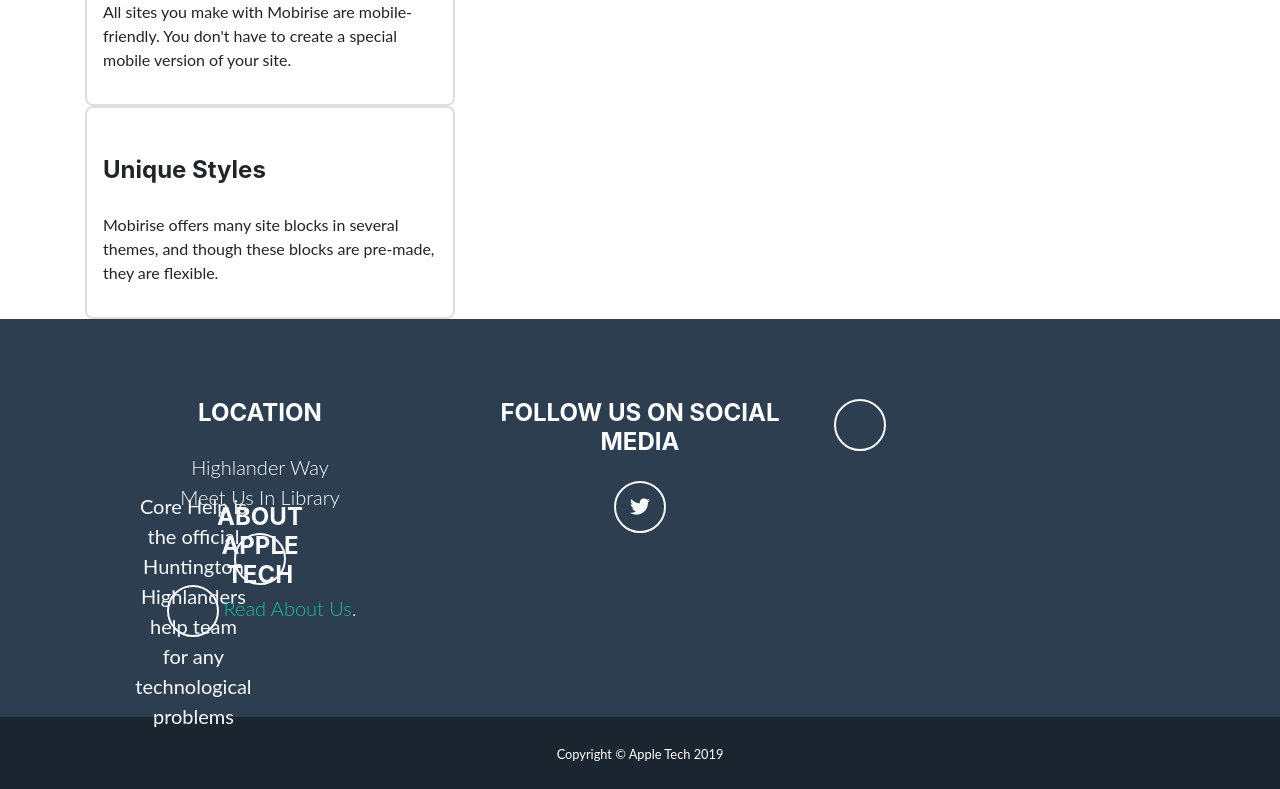
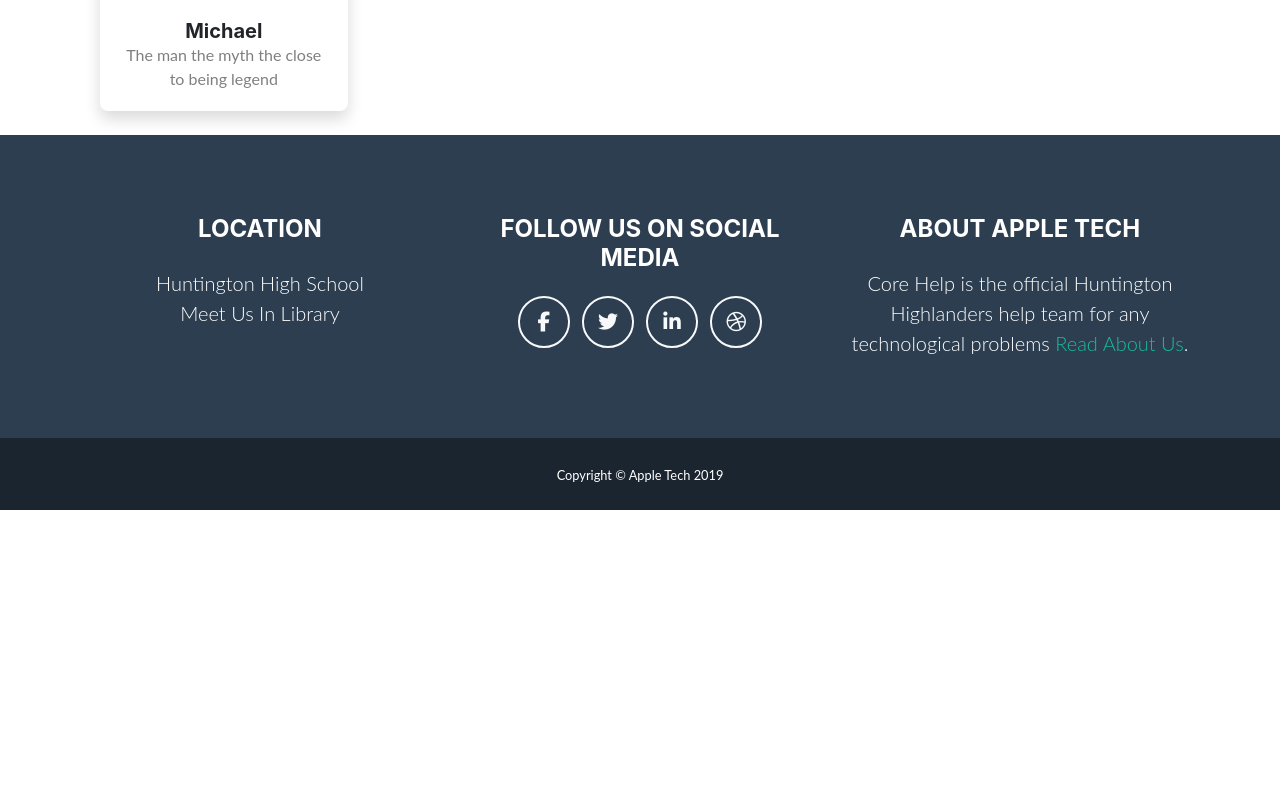
Before and after one commit to Levi-Strieter/Django_Help_Website, a Django app: page /core/about_us in a window 1280 px wide. Shown: the part 697-1486 px from the top of the page. After the commit the page ends 1207 px from the top, so only its background shows below. Run offline with Django 3.2, Linux system fonts and the light colour scheme; some libraries are stand-ins or nearby versions.

Commit message:
About us page added

```diff
--- a/core/templates/base.html
+++ b/core/templates/base.html
@@ -58,6 +58,9 @@
       <li class="nav-item">
         <a href="/core/help_form" class="nav-link">Help Form</a>
       </li>
+      <li>
+        <a href="/core/about_us" class="nav-link">About Us</a>
+      </li>
     </ul>
     {% if user.is_authenticated %}
     <div class="dropdown">
@@ -92,15 +95,25 @@
         <!-- Footer Location -->
         <div class="col-lg-4 mb-5 mb-lg-0">
           <h4 class="text-uppercase mb-4">Location</h4>
-          <p class="lead mb-0">Highlander Way
+          <p class="lead mb-0">Huntington High School
             <br>Meet Us In Library</p>
         </div>
 
         <!-- Footer Social Icons -->
         <div class="col-lg-4 mb-5 mb-lg-0">
           <h4 class="text-uppercase mb-4">Follow Us on Social Media</h4>
+          <a class="btn btn-outline-light btn-social mx-1" href="#">
+            <i class="fab fa-fw fa-facebook-f"></i>
+          </a>
           <a class="btn btn-outline-light btn-social mx-1" href="https://twitter.com/HighlanderCore">
             <i class="fab fa-fw fa-twitter"></i>
+          </a>
+          <a class="btn btn-outline-light btn-social mx-1" href="#">
+            <i class="fab fa-fw fa-linkedin-in"></i>
+          </a>
+          <a class="btn btn-outline-light btn-social mx-1" href="#">
+            <i class="fab fa-fw fa-dribbble"></i>
+          </a>
         </div>
 
         <!-- Footer About Text -->
--- a/website/templates/website/about_us.html
+++ b/website/templates/website/about_us.html
@@ -2,101 +2,69 @@
 
 {% block content %}
 
+<!-- Header -->
+<header class="bg-primary text-center py-5 mb-4">
+    <div class="container">
+      <h1 class="font-weight-light text-white">Meet the Team</h1>
+    </div>
+  </header>
 
-<section class="header1 cid-qyvisAZ1Bw" id="header1-7" data-rv-view="758">
-
-
-
-
-
+  <!-- Page Content -->
   <div class="container">
-            <div class="row justify-content-md-center">
-                <div class="mbr-white col-md-10">
-                    <h1 class="mbr-section-title align-center mbr-bold pb-3 mbr-fonts-style display-5">Responsive Bootstrap About Us Page Template</h1>
-                    <h3 class="mbr-section-subtitle align-center mbr-light pb-3 mbr-fonts-style display-2">MEET OUR TEAM</h3>
-                    <p class="mbr-text align-center pb-3 mbr-fonts-style display-5">
-                        We are all very different. We were born in different cities, at different times, we love different music, food, movies. But we have something that unites us all. It is our company. We are its heart. We are not just a team, we are a family.
-                    </p>
-                    <div class="mbr-section-btn align-center"><a class="btn btn-md btn-black-outline display-4" href="index.html#form1-4">
-                            CONTACT US</a></div>
+    <div class="row">
+      <!-- Team Member 1 -->
+      <div class="col-xl-3 col-md-6 mb-4">
+        <div class="card border-0 shadow">
+          <img src="https://source.unsplash.com/TMgQMXoglsM/500x350" class="card-img-top" alt="...">
+          <div class="card-body text-center">
+            <h5 class="card-title mb-0">Levi Strieter</h5>
+            <div class="card-text text-black-50">Developer and Technical guy</div>
           </div>
         </div>
       </div>
-
-    </section>
-
-    <section class="header1 cid-qyvcqB36eR" id="header1-0" data-rv-view="761">
-
-
-
-
-
-        <div class="container">
-            <div class="row justify-content-md-center">
-                <div class="mbr-white col-md-10">
-
-
-
-
+      <!-- Team Member 2 -->
+      <div class="col-xl-3 col-md-6 mb-4">
+        <div class="card border-0 shadow">
+          <img src="https://source.unsplash.com/9UVmlIb0wJU/500x350" class="card-img-top" alt="...">
+          <div class="card-body text-center">
+            <h5 class="card-title mb-0">Josiah Salters</h5>
+            <div class="card-text text-black-50">Clown</div>
           </div>
         </div>
       </div>
-
-    </section>
-
-    <section class="features1 cid-qyvcAqZyNq" id="features1-1" data-rv-view="764">
-
-
-
-
-        <div class="container">
-            <div class="media-container-row">
-
-                <div class="card p-3 col-12 col-md-6 col-lg-4">
-                    <div class="card-img pb-3">
-                        <span class="mbr-iconfont mbri-users" style="color: rgb(0, 0, 0);" media-simple="true"></span>
-                    </div>
-                    <div class="card-box">
-                        <h4 class="card-title py-3 mbr-fonts-style display-5">
-                            Creativity</h4>
-                        <p class="mbr-text mbr-fonts-style display-7">
-                            It's the ability to think outside the box. We make decisions, create something new and generate a lot of ideas.
-                        </p>
+      <!-- Team Member 3 -->
+      <div class="col-xl-3 col-md-6 mb-4">
+        <div class="card border-0 shadow">
+          <img src="https://source.unsplash.com/sNut2MqSmds/500x350" class="card-img-top" alt="...">
+          <div class="card-body text-center">
+            <h5 class="card-title mb-0">Jaden Phillips</h5>
+            <div class="card-text text-black-50">Social Speaker dude guy</div>
           </div>
         </div>
-
-                <div class="card p-3 col-12 col-md-6 col-lg-4">
-                    <div class="card-img pb-3">
-                        <span class="mbr-iconfont mbri-globe" style="color: rgb(0, 0, 0);" media-simple="true"></span>
       </div>
-                    <div class="card-box">
-                        <h4 class="card-title py-3 mbr-fonts-style display-5">
-                            Worldwide</h4>
-                        <p class="mbr-text mbr-fonts-style display-7">
-                            All sites you make with Mobirise are mobile-friendly. You don't have to create a special mobile version of your site.
-                        </p>
+      <!-- Team Member 4 -->
+      <div class="col-xl-3 col-md-6 mb-4">
+        <div class="card border-0 shadow">
+          <img src="https://source.unsplash.com/ZI6p3i9SbVU/500x350" class="card-img-top" alt="...">
+          <div class="card-body text-center">
+            <h5 class="card-title mb-0">Hailey Sanns</h5>
+            <div class="card-text text-black-50">The all Ipad Kinda gal</div>
           </div>
         </div>
-
-                <div class="card p-3 col-12 col-md-6 col-lg-4">
-                    <div class="card-img pb-3">
-                        <span class="mbr-iconfont mbri-smile-face" style="color: rgb(0, 0, 0);" media-simple="true"></span>
-                    </div>
-                    <div class="card-box">
-                        <h4 class="card-title py-3 mbr-fonts-style display-5">
-                            Unique Styles
-                        </h4>
-                        <p class="mbr-text mbr-fonts-style display-7">
-                            Mobirise offers many site blocks in several themes, and though these blocks are pre-made, they are flexible.
-                        </p>
       </div>
     </div>
-
-
+    <div class="col-xl-3 col-md-6 mb-4">
+        <div class="card border-0 shadow">
+          <img src="https://source.unsplash.com/ZI6p3i9SbVU/500x350" class="card-img-top" alt="...">
+          <div class="card-body text-center">
+            <h5 class="card-title mb-0">Michael</h5>
+            <div class="card-text text-black-50">The man the myth the close to being legend</div>
+          </div>
+        </div>
+      </div>
+    </div>
+    <!-- /.row -->
 
   </div>
-
-        </div>
-
-    </section>
+  <!-- /.container -->
 {% endblock %}
```
Lines whose indentation alone changed are shown as unchanged.
